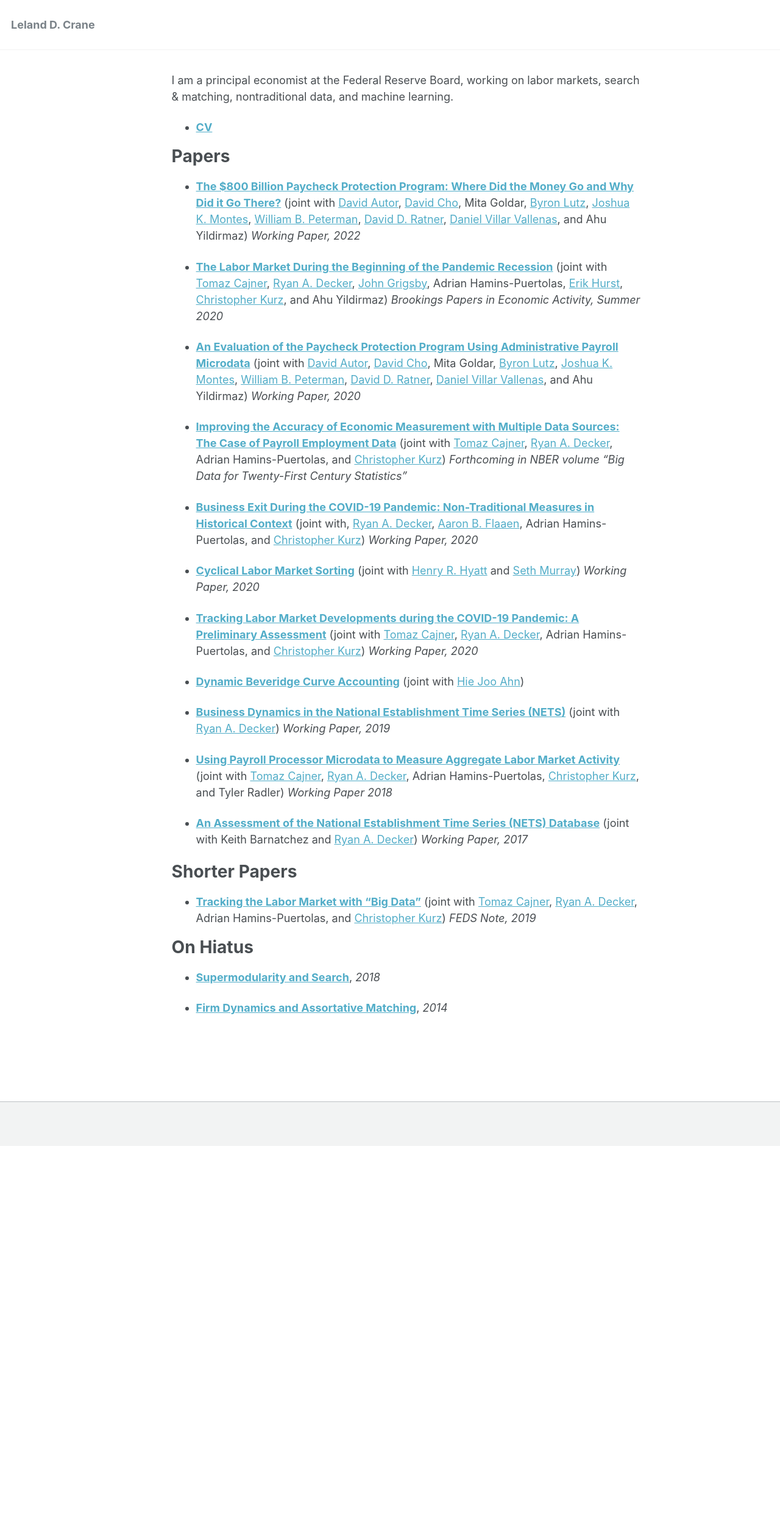
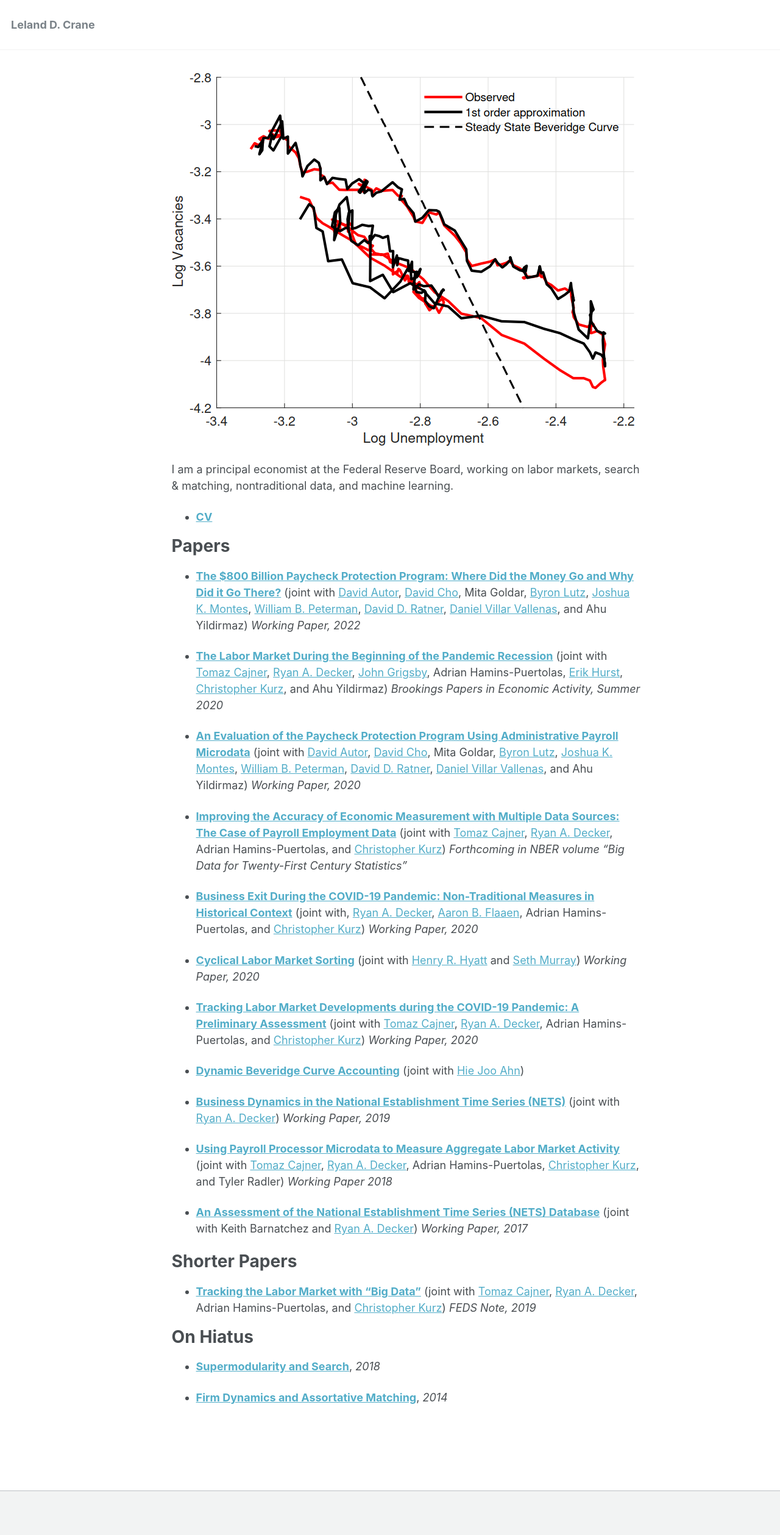
Before and after one commit to ldcrane/ldcrane.github.io, a Jekyll site: the page built from _pages/about.md, in a window 1280 px wide. Shown: the whole page at 61% size. Built offline with Jekyll 4.4.1, drawn with Linux system fonts in a browser that asks for light colours; before the commit the page ends 1879 px from its top, so only the background shows below that.

Commit message:
Added landing page image

```diff
--- a/_pages/about.md
+++ b/_pages/about.md
@@ -9,6 +9,8 @@ redirect_from:
   - /about/
   - /about.html
 ---
+
+![Beveridge Curve](/images/bev-curve.png)
 
 I am a principal economist at the Federal Reserve Board, working on labor markets, search & matching, nontraditional data, and machine learning.
 
```
Also changed, not shown: Gemfile.lock (added), images/bev-curve.png (added).
